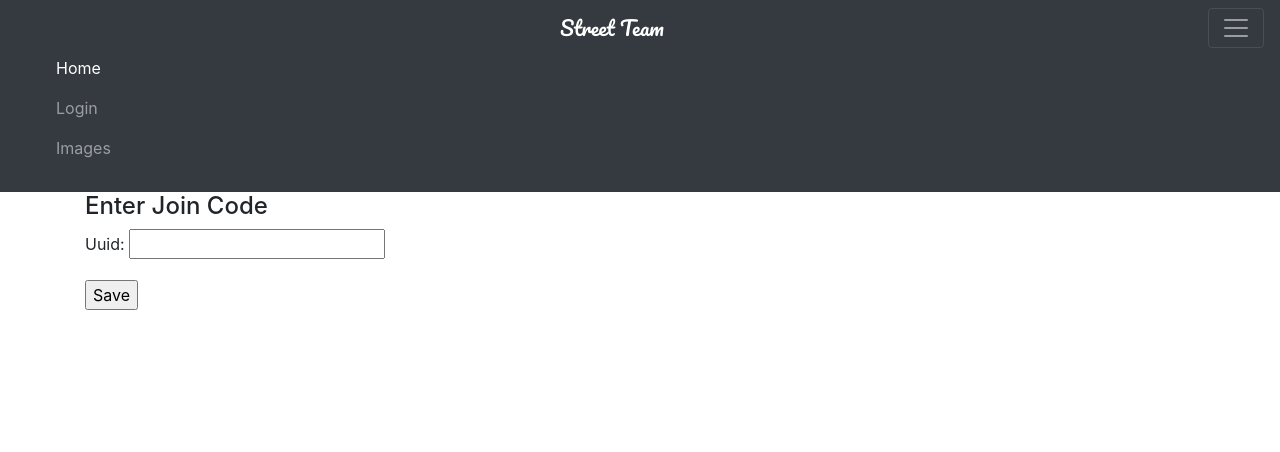
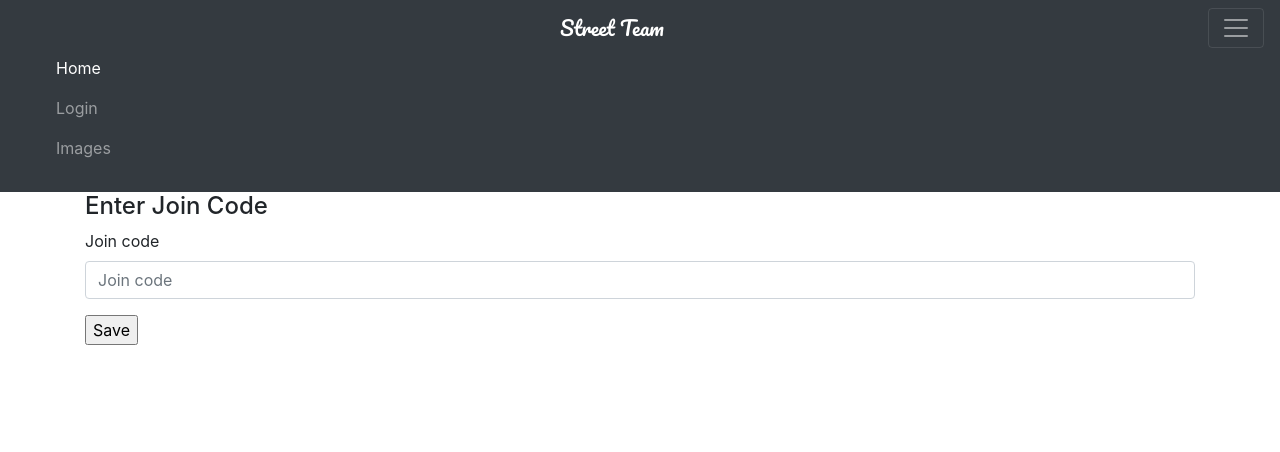
Before and after one commit to alysivji/street-team, a Django app: page /teams/join/ in a window 1280 px wide. Shown: the top 452 px of the page. Run offline with Django 3.2, Linux system fonts and the light colour scheme; parts of the project's set-up code (start-up, migrations or seed data) failed here and were passed over; some libraries are stand-ins or nearby versions.

Commit message:
clean up

```diff
--- a/streetteam/apps/teams/forms.py
+++ b/streetteam/apps/teams/forms.py
@@ -4,16 +4,16 @@ from .models import Team
 
 
 class EnterJoinCodeForm(forms.Form):
-    uuid = forms.CharField()
+    join_code = forms.CharField()
 
     def __init__(self, *args, **kwargs):
         self.user = kwargs.pop("user", None)
         super().__init__(*args, **kwargs)
 
     def clean_uuid(self):
-        joined_code = self.cleaned_data.get("uuid")
+        join_code = self.cleaned_data.get("join_code")
         try:
-            team_to_join = Team.objects.get(join_code=joined_code)
+            team_to_join = Team.objects.get(join_code=join_code)
         except Team.DoesNotExist:
             raise forms.ValidationError("Invalid join code. Please talk to team owner")
 
--- a/streetteam/apps/teams/templates/teams/team_enter_join_code.html
+++ b/streetteam/apps/teams/templates/teams/team_enter_join_code.html
@@ -12,8 +12,9 @@
   <div class="col">
     <h4>Enter Join Code</h4>
 
-    <form method="post">{% csrf_token %}
-      {{ form.as_p }}
+    <form method="post">
+      {% csrf_token %}
+      {% bootstrap_form form %}
       <input type="submit" value="Save">
     </form>
   </div>
--- a/streetteam/apps/teams/templates/teams/team_form.html
+++ b/streetteam/apps/teams/templates/teams/team_form.html
@@ -14,7 +14,7 @@
 
     <form method="post">
       {% csrf_token %}
-      {{ form.as_p }}
+      {% bootstrap_form form %}
       <input type="submit" value="Save">
     </form>
   </div>
```
